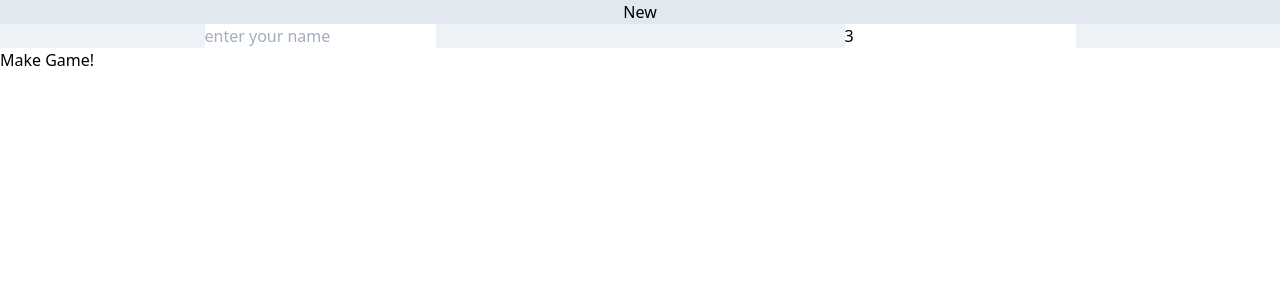
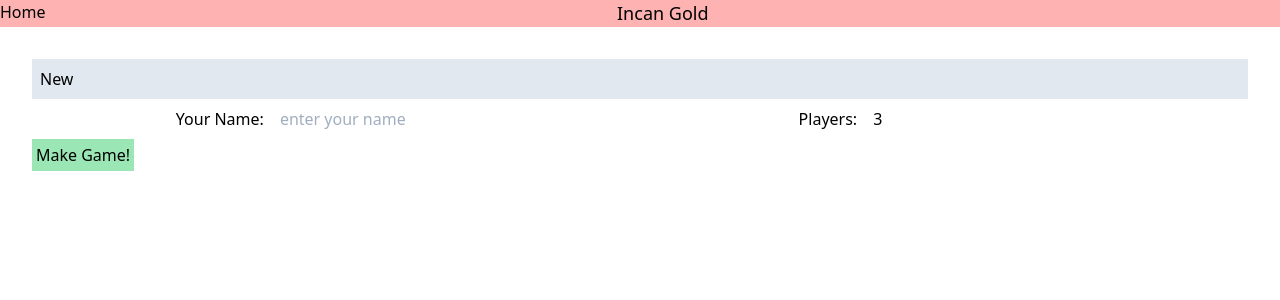
Before and after one commit to josejimenezjr0/incan_gold_server, a React app: page /new in a window 1280 px wide. Shown: the top 300 px of the page. Built offline with nearby package versions, Linux system fonts and the light colour scheme; no server answers; the HTML template or start-up script is replaced by a standard one.

Commit message:
add lobby game persistence

```diff
--- a/index.js
+++ /dev/null
@@ -1,10 +0,0 @@
-require('dotenv').config()
-const express = require('express')
-
-const app = express()
-
-app.use(express.static('public'))
-
-const port = process.env.PORT
-
-app.listen(port, () => console.log(`Listening on port ${port}`))
--- a/package.json
+++ b/package.json
@@ -4,9 +4,7 @@
   "description": "",
   "main": "postcss.config.js",
   "scripts": {
-    "dev": "npm-run-all --parallel dev:*",
-    "dev:server": "nodemon --watch public --exec \"node index.js\"",
-    "dev:build": "webpack --watch"
+    "build": "webpack --watch"
   },
   "keywords": [],
   "author": "",
--- a/src/App.js
+++ b/src/App.js
@@ -1,18 +1,27 @@
-import React from "react"
+import React, { Suspense, lazy } from "react"
+import { BrowserRouter as Router, Route, Switch } from 'react-router-dom'
+import Nav from './components/Nav'
 import Home from './components/Home'
 import New from './components/New'
 import Join from './components/Join'
-import Lobby from './components/Lobby'
-import { BrowserRouter as Router, Route, Switch } from 'react-router-dom'
+
+const Lobby = lazy(() => import('./components/Lobby') )
+
 
 const App = () => {
   return (
     <Router>
+      <Nav />
       <Switch>
         <Route path="/" exact><Home /></Route>
         <Route path="/new"><New /></Route>
         <Route path="/join"><Join /></Route>
-        <Route path="/lobby"><Lobby /></Route>
+        <Route path="/lobby">
+          <Suspense fallback={<div>Loading</div>}>
+            <Lobby />
+          </Suspense>
+
+        </Route>
       </Switch>
     </Router>
   )
--- a/src/components/Home.js
+++ b/src/components/Home.js
@@ -4,7 +4,6 @@
 const Home = () => {
   return (
     <div>
-      <div className="text-center bg-gray-300">Game</div>
       <div className="flex justify-around">
         <Link to="/new">New</Link>
         <Link to="/join">Join</Link>
--- a/src/components/Lobby.js
+++ b/src/components/Lobby.js
@@ -1,21 +1,35 @@
 import React, { useState, useEffect } from 'react'
-import { useLocation } from 'react-router-dom'
+import { useLocation, useHistory } from 'react-router-dom'
 import io from "socket.io-client"
 const URL = 'http://127.0.0.1:4001'
 const socket = io(URL)
 
 const Lobby = () => {
-  const { state: { game } } = useLocation()
+  const location = useLocation()
+  const game = location.state && location.state.game
+
   const [lobby, setLobby ] = useState({ code: '', players: [], size: 3 })
 
+  const history = useHistory()
+
   useEffect(() => {
+    if(!game) history.push('/')
+
+    const storedGame = localStorage.getItem('incanGold')
+
+    if(!storedGame) {
       game.newGame && socket.emit("create", game)
       !game.newGame && socket.emit("join", game)
 
       socket.on("update", game => {
         console.log('game: ', game)
         setLobby(game)
+        localStorage.setItem('incanGold', JSON.stringify(game))
       })
+    } else {
+      setLobby(JSON.parse(storedGame))
+    }
+
 
     return () => {
       socket.disconnect()
--- a/src/components/MessageBoard.js
+++ /dev/null
@@ -1,20 +0,0 @@
-import React from "react"
-
-const MessageBoard = ({ messages }) => {
-
-  const displayBoard = (<ul>
-    { messages.map(( item, ind ) =>
-      <li key={ ind }>
-        <time dateTime={ item.date }>{ item.date }</time>
-        { ` From: ${ item.from } - ${ item.message }` }
-      </li>) }
-  </ul>)
-
-  return (
-    <div>
-      { displayBoard }
-    </div>
-  )
-}
-
-export default MessageBoard
--- /dev/null
+++ b/src/components/Nav.js
@@ -0,0 +1,14 @@
+import React from 'react'
+import { Link } from 'react-router-dom'
+
+const Nav = () => {
+  return (
+    <div className="flex justify-between bg-red-300">
+      <div><Link to="/">Home</Link></div>
+      <div className="text-lg text-center">Incan Gold</div>
+      <div></div>
+    </div>
+  )
+}
+
+export default Nav
--- a/src/components/New.js
+++ b/src/components/New.js
@@ -13,13 +13,19 @@
   }
 
   return (
-    <div>
-      <div className="text-center bg-gray-300">New</div>
-      <div className="flex justify-around bg-gray-200">
-        <input type="text" name="name" placeholder="enter your name" value={ game.name } onChange={ handleInput }/>
-        <input type="number" name="players" placeholder="3" value={ game.players } onChange={ handleInput }/>
+    <div className="p-8 flex-col flex-wrap items-center justify-center">
+      <div className="p-2 bg-gray-300">New</div>
+      <div className="flex justify-around mt-2">
+        <div>
+          <p className="inline-block pr-4">Your Name:</p>
+          <input type="text" name="name" placeholder="enter your name" value={ game.name } onChange={ handleInput }/>
+        </div>
+        <div>
+          <p className="inline-block pr-4">Players:</p>
+          <input type="number" name="players" placeholder="3" value={ game.players } onChange={ handleInput }/>
+        </div>
       </div>
-      <Link to={{ pathname: "/lobby", state: { game: game } }}>Make Game!</Link>
+      <Link className="inline-block mt-2 p-1 mx-auto bg-green-300" to={{ pathname: "/lobby", state: { game: game } }}>Make Game!</Link>
     </div>
   )
 }
--- a/webpack.config.js
+++ b/webpack.config.js
@@ -2,10 +2,13 @@
 const MiniCssExtractPlugin = require('mini-css-extract-plugin')
 
 const config = {
-  entry: './src/index.js',
+  entry: {
+    main: './src/index.js'
+  },
 
   output: {
-    filename: 'build.js',
+    filename: '[name].bundle.js',
+    chunkFilename: '[name].bundle.js',
     path: path.resolve(__dirname, 'public')
   },
 
```
Lines whose indentation alone changed are shown as unchanged.
